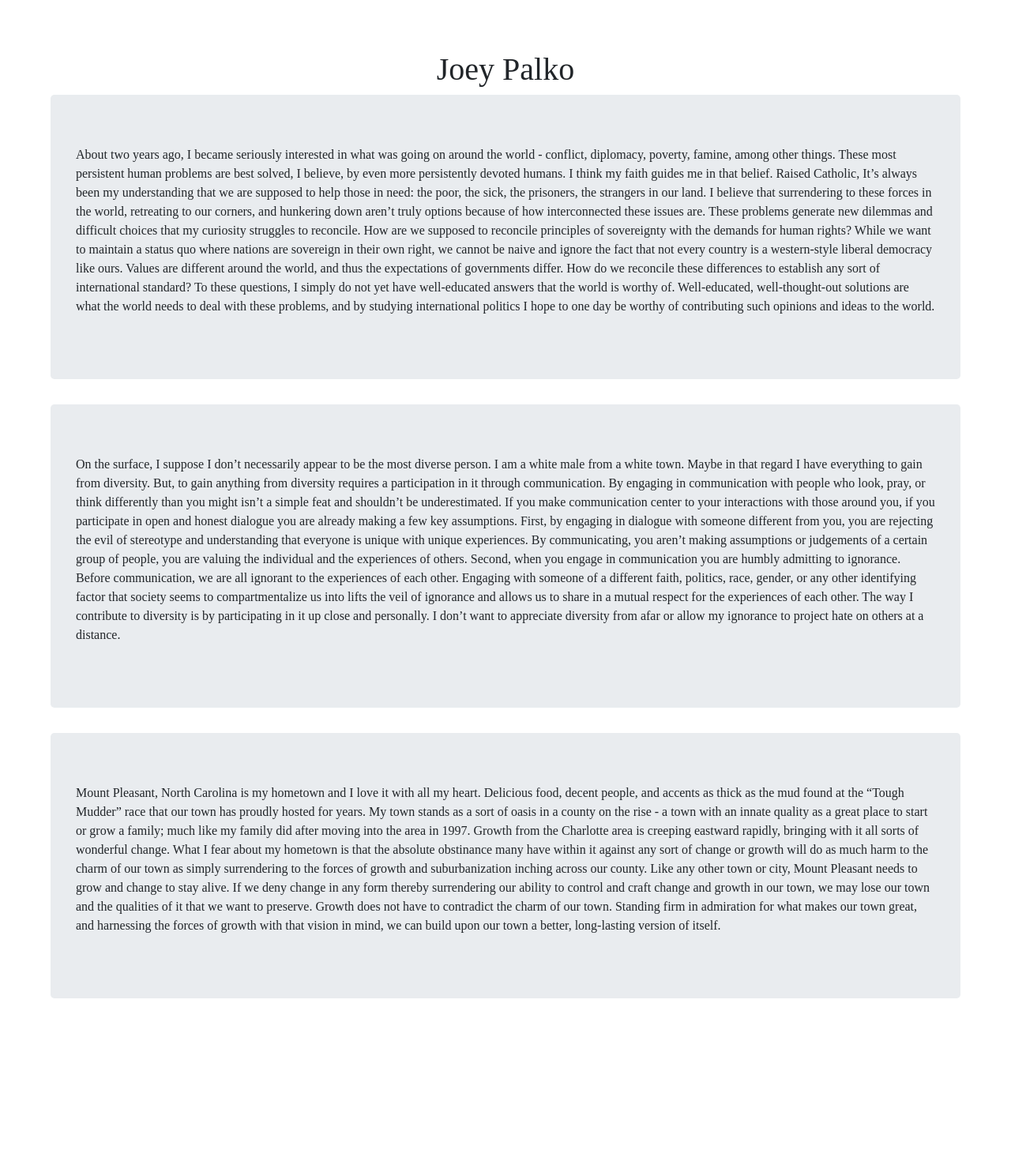
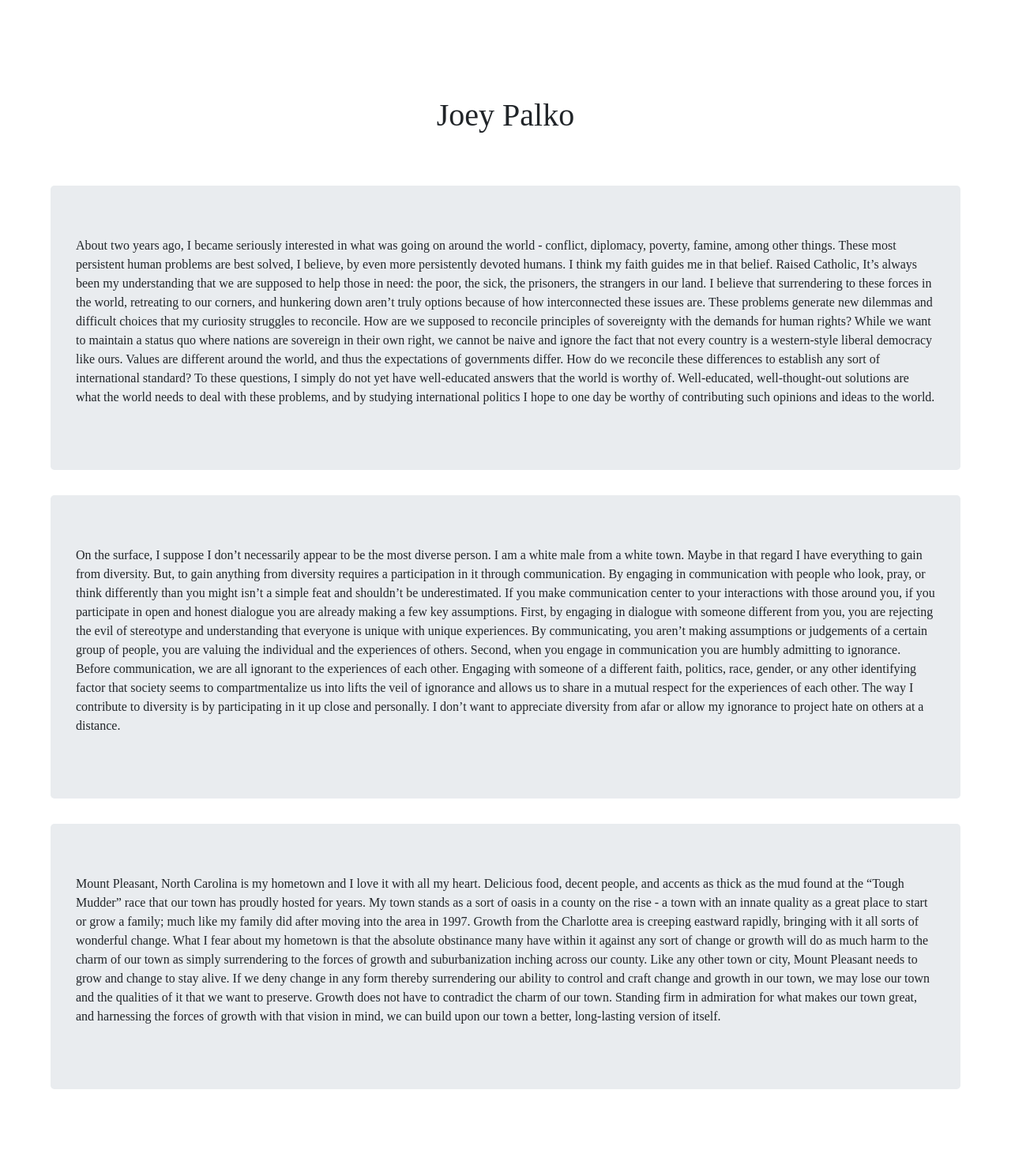
Before and after one commit to joeypalko/joeypalko.github.io, a Jekyll site: the page index.html, which Jekyll copies as it is, in a window 1280 px wide. Shown: the whole page at 79% size. Built offline with Jekyll 4.4.1, drawn with Linux system fonts in a browser that asks for light colours; nearby versions of some CDN libraries; before the commit the page ends 1360 px from its top, so only the background shows below that.

Commit message:
Update index.html

```diff
--- a/index.html
+++ b/index.html
@@ -13,6 +13,9 @@
       body {
         padding: 5%;
         font-family: "Times New Roman";
+      }
+      h1 {
+        padding: 5%;
       }
     </style>
   </head>
```
